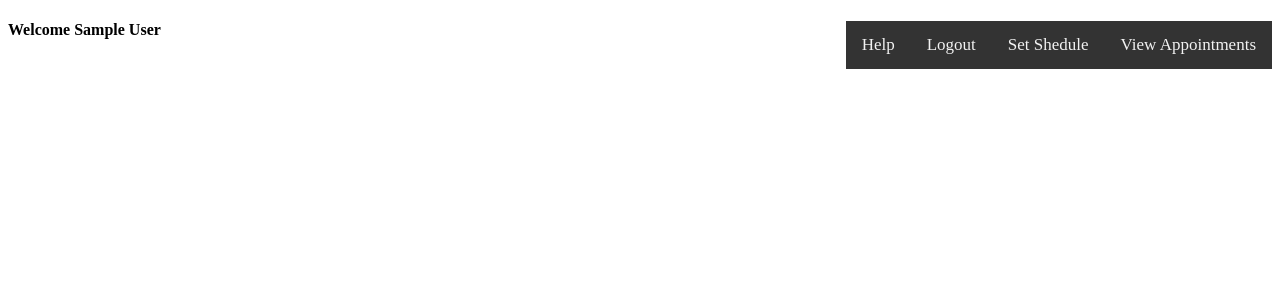
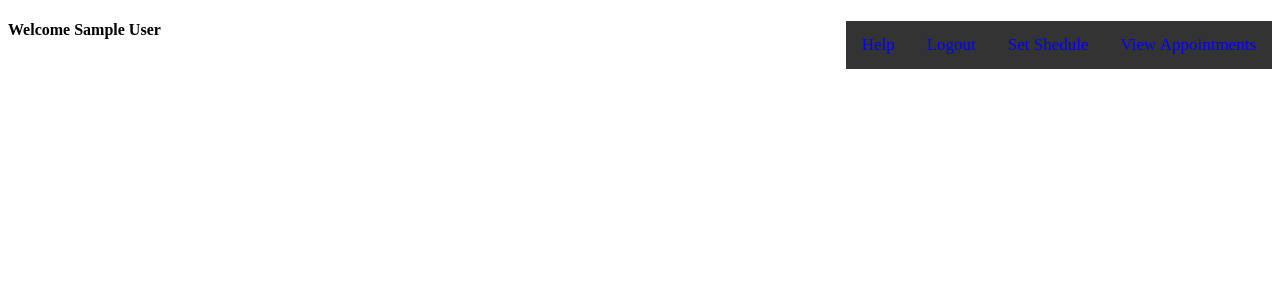
Before and after one commit to CodeBloode/Online-Appointment-Booking-System, a PHP site: page /counsellors/index.php in a window 1280 px wide. Shown: the top 300 px of the page. Run offline with PHP 8.4, Linux system fonts and the light colour scheme; the visitor is signed in with stand-in values (Sample User, id 1).

Commit message:
some additions

```diff
--- a/counsellors/index.php
+++ b/counsellors/index.php
@@ -23,10 +23,10 @@
            <div class="topnav" style="float: right">
 
 
-			 <a href="viewappointmentsPage.php" style="text-decoration: none">View Appointments</a>
-             <a href="setschedulePage.php" style="text-decoration: none">Set Shedule</a>
-               <a href="backend/logout.php" style="text-decoration: none">Logout </a>
-               <a href="#" style="text-decoration: none">Help</a>
+			 <a href="viewappointmentsPage.php" style="text-decoration: none;color: blue">View Appointments</a>
+             <a href="setschedulePage.php" style="text-decoration: none; color: blue">Set Shedule</a>
+               <a href="backend/logout.php" style="text-decoration: none ; color: blue">Logout </a>
+               <a href="#" style="text-decoration: none; color: blue">Help</a>
 		  </div>
 
 
--- a/counsellors/setschedulePage.php
+++ b/counsellors/setschedulePage.php
@@ -8,8 +8,6 @@
 <body>
     <div class="topnav">
             <a href="backend/logout.php"> Logout </a>
-
-             <a class="active" href="#">Set Schedule</a>
              <a href="index.php">Home</a>
 
     </div>
--- a/counsellors/viewappointmentsPage.php
+++ b/counsellors/viewappointmentsPage.php
@@ -30,7 +30,7 @@ if (!isset($_SESSION['counsellorName'])){
    <div class="" >
       <a href="backend/logout.php">Logout</a>
        <a href ="index.php">Home</a>
-       <a href="studentbookappPage.php">Set Schedule</a
+       <a href="setschedule.php">Set Schedule</a
    </div>
 <div style="margin-top: 50px">
     <h4 style="float: left;">
```
